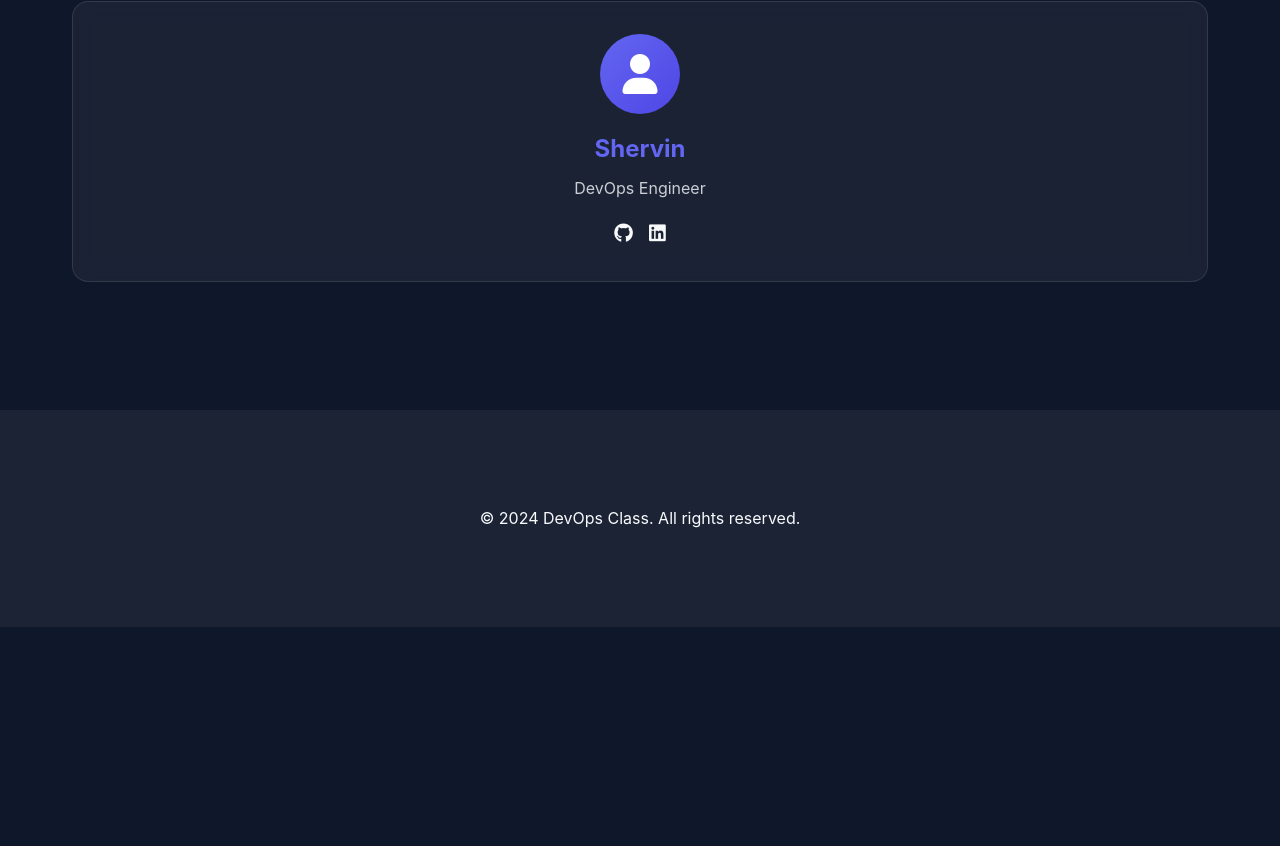
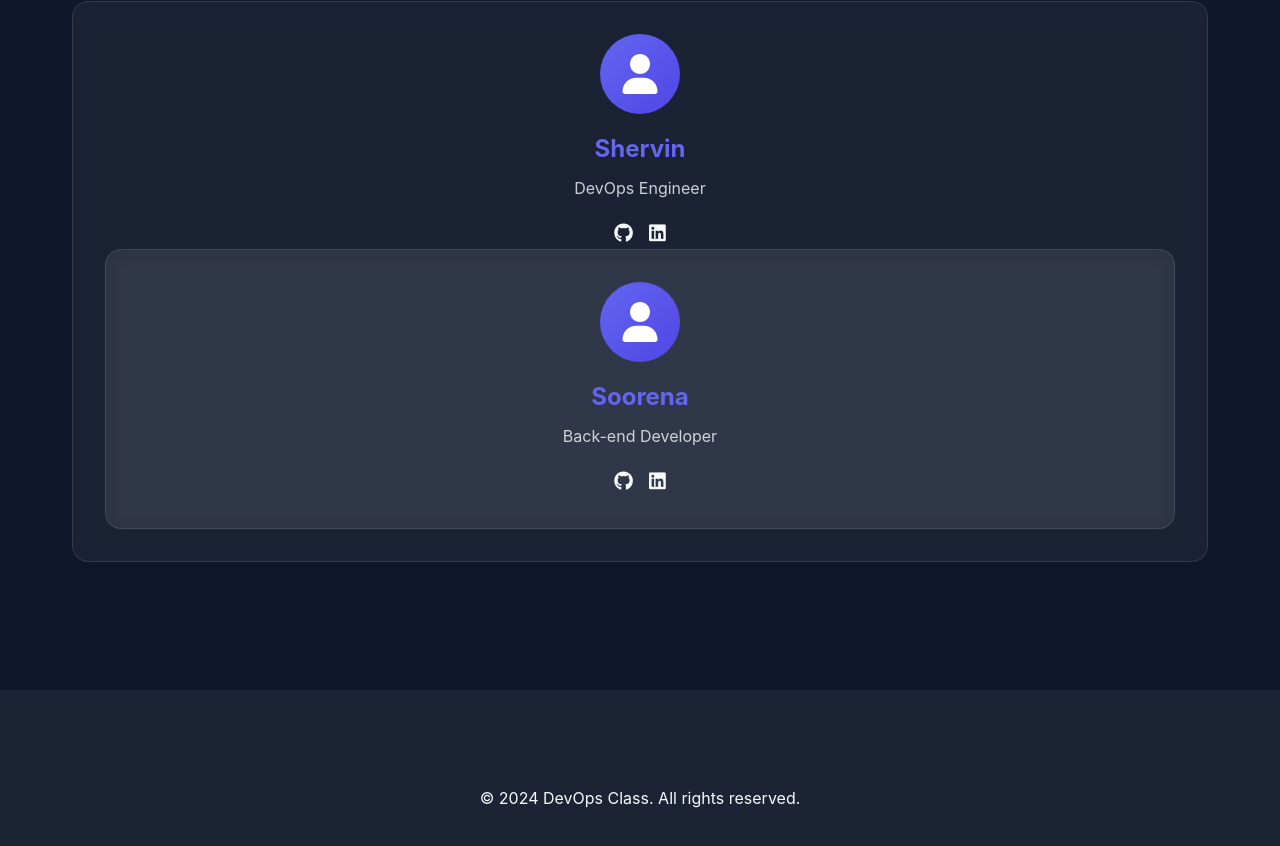
Before and after one commit to shervin9/git-week2, a plain HTML site: page index.html in a window 1280 px wide. Shown: the part 1397-2243 px from the top of the page. Before the commit the page ends 2024 px from the top, so only its background shows below. Drawn offline with Linux system fonts and the light colour scheme.

Commit message:
soorena card edit

```diff
--- a/index.html
+++ b/index.html
@@ -65,6 +65,17 @@
             <a href="#" class="social-link"><i class="fab fa-github"></i></a>
             <a href="#" class="social-link"><i class="fab fa-linkedin"></i></a>
           </div>
+          <div class="contributor-card">
+            <div class="contributor-avatar">
+              <i class="fas fa-user"></i>
+            </div>
+
+            <h3>Soorena</h3>
+            <p>Back-end Developer</p>
+            <div class="contributor-links">
+              <a href="#" class="social-link"><i class="fab fa-github"></i></a>
+              <a href="#" class="social-link"><i class="fab fa-linkedin"></i></a>
+            </div>
         </div>
       </div>
     </div>
```
